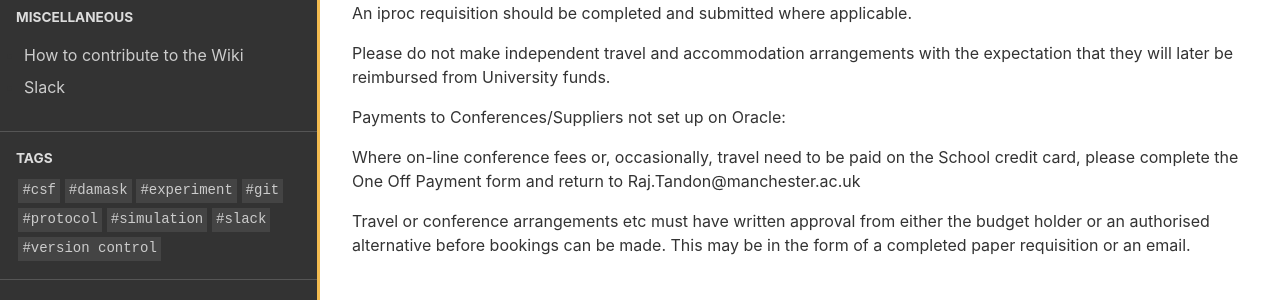
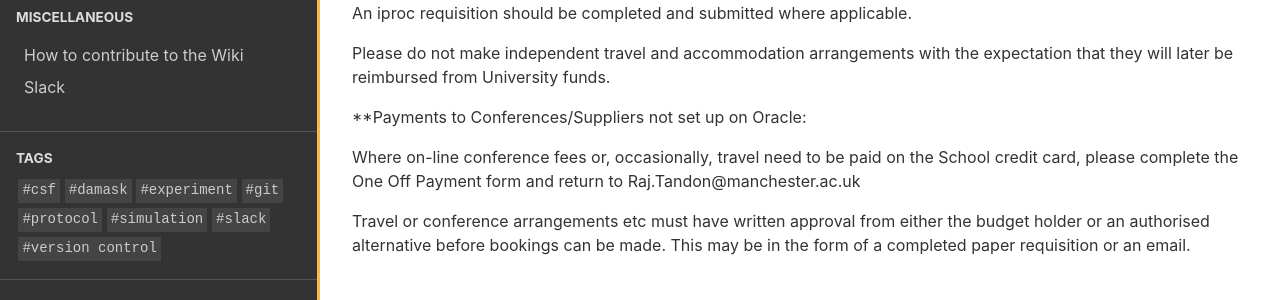
Before and after one commit to LightForm-group/wiki, a Jekyll site: the page built from collections/_handbook/T&A.md, in a window 1280 px wide. Shown: the part 288-588 px from the top of the page. Built offline with Jekyll 4.4.1, drawn with Linux system fonts in a browser that asks for light colours.

Commit message:
Update T&A.md

```diff
--- a/collections/_handbook/T&A.md
+++ b/collections/_handbook/T&A.md
@@ -10,7 +10,7 @@ An iproc requisition should be completed and submitted where applicable.
 
 Please do not make independent travel and accommodation arrangements with the expectation that they will later be reimbursed from University funds.
 
-Payments to Conferences/Suppliers not set up on Oracle:
+**Payments to Conferences/Suppliers not set up on Oracle:
 
 Where on-line conference fees or, occasionally, travel need to be paid on the School credit card, please complete the One Off Payment form and return to Raj.Tandon@manchester.ac.uk
 
```
